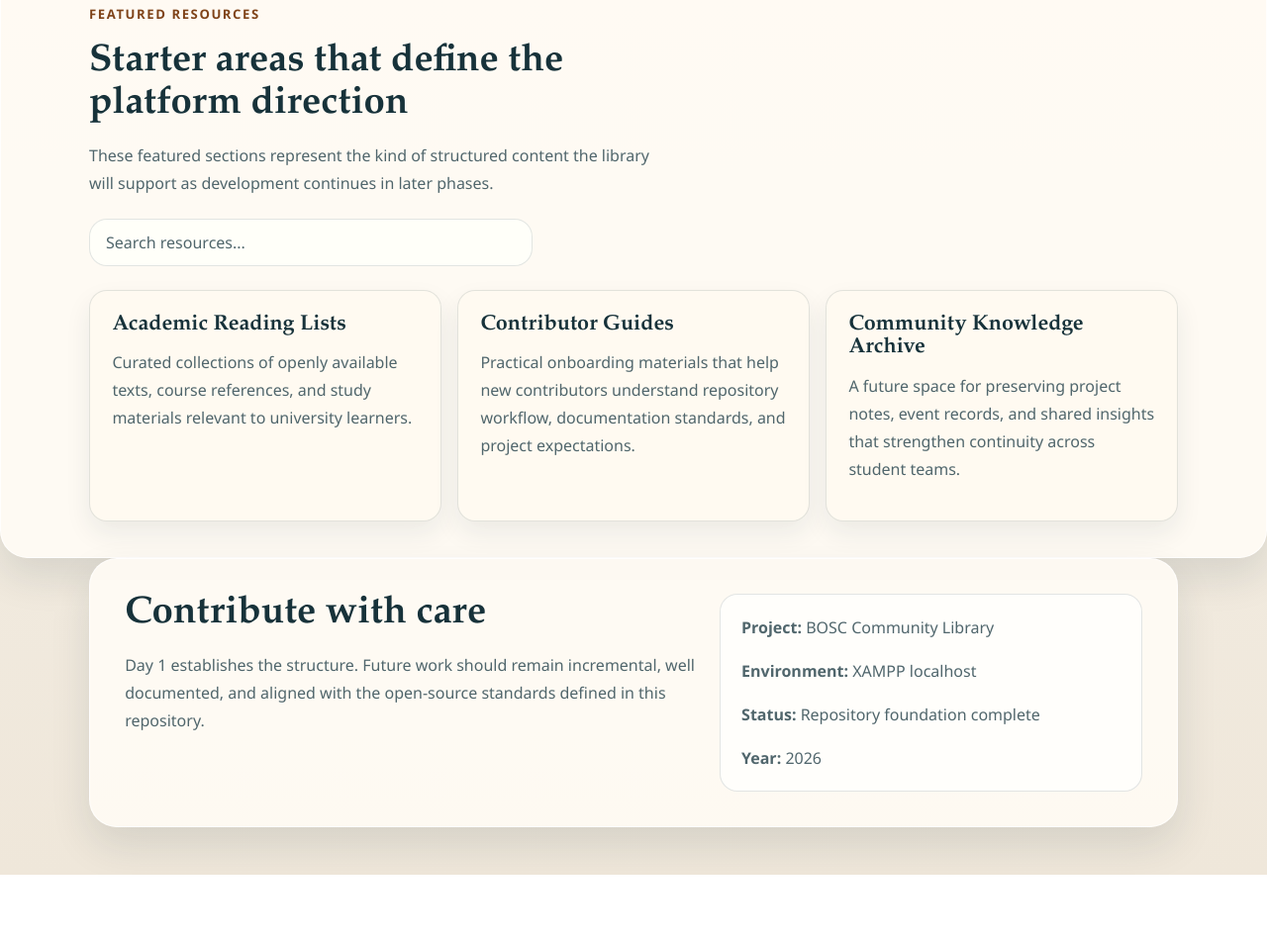
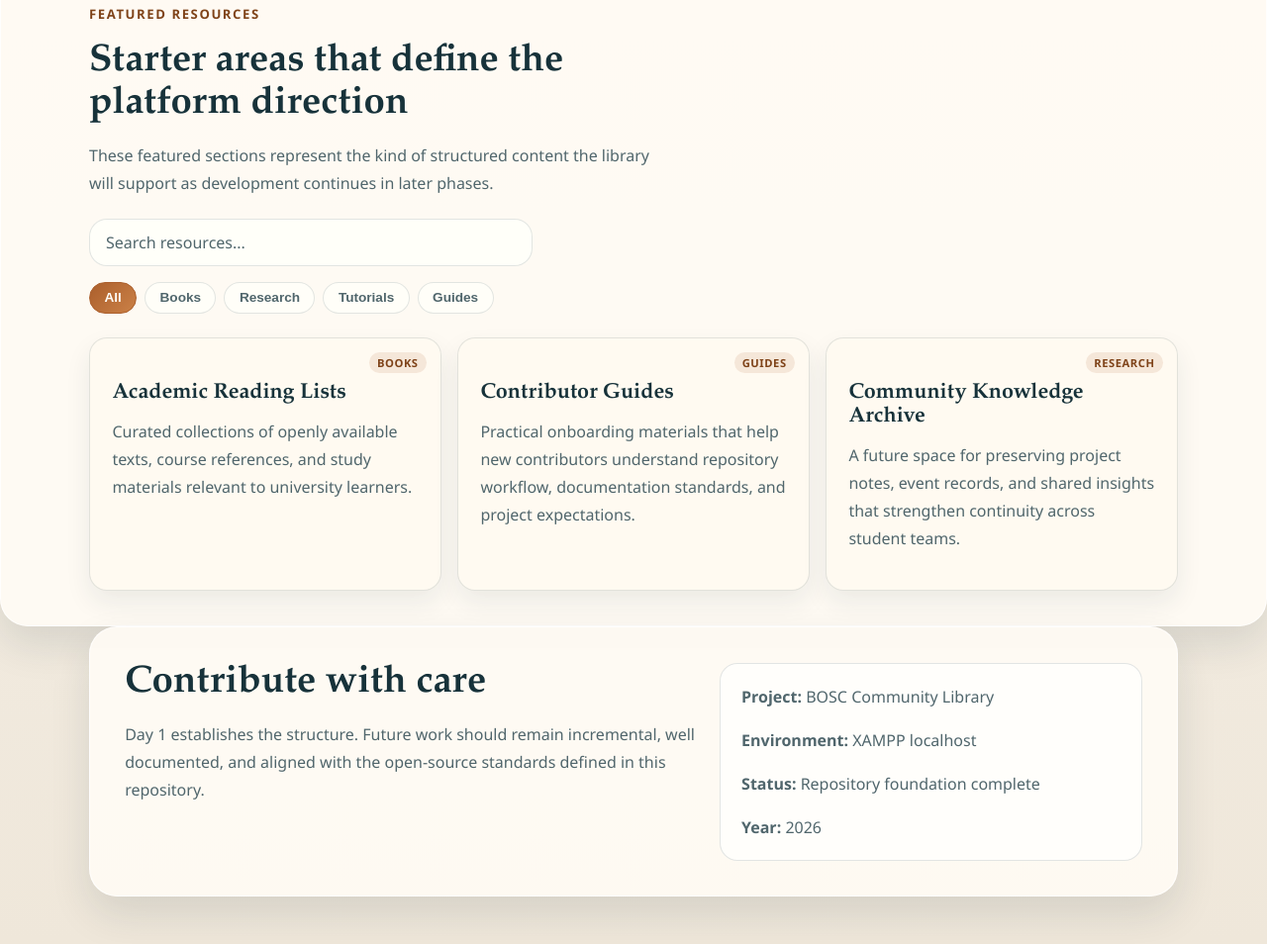
Before and after one commit to Sir-Emress/BOSC-Community-Library, a plain HTML site: page src/index.html in a window 1280 px wide. Shown: the part 1086-2040 px from the top of the page at 99% size. Before the commit the page ends 1970 px from the top, so only its background shows below. Drawn offline with Linux system fonts and the light colour scheme.

Commit message:
Add categorized resource browsing system

```diff
--- a/src/index.html
+++ b/src/index.html
@@ -132,6 +132,7 @@
           </p>
         </div>
 
+        <div class="resource-controls">
           <div class="search-wrapper">
             <input
               type="search"
@@ -142,8 +143,18 @@
             >
           </div>
 
+          <div class="category-filters" role="tablist" aria-label="Resource categories">
+            <button class="category-btn" data-category="all" aria-pressed="true">All</button>
+            <button class="category-btn" data-category="books">Books</button>
+            <button class="category-btn" data-category="research">Research</button>
+            <button class="category-btn" data-category="tutorials">Tutorials</button>
+            <button class="category-btn" data-category="guides">Guides</button>
+          </div>
+        </div>
+
         <div class="resource-grid" data-resource-grid>
-          <article class="resource-card" data-resource-card>
+          <article class="resource-card" data-resource-card data-category="books">
+            <span class="resource-category">Books</span>
             <h3>Academic Reading Lists</h3>
             <p>
               Curated collections of openly available texts, course references,
@@ -151,7 +162,8 @@
             </p>
           </article>
 
-          <article class="resource-card" data-resource-card>
+          <article class="resource-card" data-resource-card data-category="guides">
+            <span class="resource-category">Guides</span>
             <h3>Contributor Guides</h3>
             <p>
               Practical onboarding materials that help new contributors understand
@@ -159,7 +171,8 @@
             </p>
           </article>
 
-          <article class="resource-card" data-resource-card>
+          <article class="resource-card" data-resource-card data-category="research">
+            <span class="resource-category">Research</span>
             <h3>Community Knowledge Archive</h3>
             <p>
               A future space for preserving project notes, event records, and shared
--- a/src/script.js
+++ b/src/script.js
@@ -10,6 +10,9 @@ const searchInput = document.querySelector("#resource-search");
 const resourceGrid = document.querySelector("[data-resource-grid]");
 const resourceCards = document.querySelectorAll("[data-resource-card]");
 const noResultsMessage = document.querySelector("[data-no-results]");
+const categoryButtons = document.querySelectorAll(".category-btn");
+
+let activeCategory = "all";
 
 function setNavigationState(isOpen) {
   if (!navToggle || !siteNav) {
@@ -192,9 +195,11 @@ function filterResources() {
   resourceCards.forEach((card) => {
     const title = card.querySelector("h3")?.textContent?.toLowerCase() || "";
     const description = card.querySelector("p")?.textContent?.toLowerCase() || "";
-    const matches = title.includes(searchTerm) || description.includes(searchTerm);
+    const category = card.getAttribute("data-category") || "";
+    const searchMatches = title.includes(searchTerm) || description.includes(searchTerm);
+    const categoryMatches = activeCategory === "all" || category === activeCategory;
 
-    if (matches) {
+    if (searchMatches && categoryMatches) {
       card.style.display = "";
       visibleCount++;
     } else {
@@ -207,6 +212,22 @@ function filterResources() {
   }
 }
 
+function setActiveCategory(category) {
+  activeCategory = category;
+  categoryButtons.forEach((btn) => {
+    const btnCategory = btn.getAttribute("data-category");
+    btn.setAttribute("aria-pressed", btnCategory === category);
+  });
+  filterResources();
+}
+
 if (searchInput) {
   searchInput.addEventListener("input", filterResources);
 }
+
+categoryButtons.forEach((button) => {
+  button.addEventListener("click", () => {
+    const category = button.getAttribute("data-category");
+    setActiveCategory(category);
+  });
+});
--- a/src/style.css
+++ b/src/style.css
@@ -352,8 +352,15 @@ p {
   margin-bottom: 1.4rem;
 }
 
+.resource-controls {
+  display: flex;
+  flex-direction: column;
+  gap: 1rem;
+  margin-bottom: 1.5rem;
+}
+
 .search-wrapper {
-  margin-bottom: 1.5rem;
+  margin-bottom: 0;
 }
 
 .search-input {
@@ -379,6 +386,35 @@ p {
   color: var(--muted);
 }
 
+.category-filters {
+  display: flex;
+  flex-wrap: wrap;
+  gap: 0.5rem;
+}
+
+.category-btn {
+  padding: 0.45rem 0.9rem;
+  border: 1px solid var(--line);
+  border-radius: 999px;
+  background: rgba(255, 255, 250, 0.7);
+  color: var(--muted);
+  font-size: 0.85rem;
+  font-weight: 600;
+  cursor: pointer;
+  transition: all 180ms ease;
+}
+
+.category-btn:hover {
+  background: rgba(255, 250, 241, 0.9);
+  color: var(--ink);
+}
+
+.category-btn[aria-pressed="true"] {
+  background: linear-gradient(135deg, var(--accent), #cb8147);
+  color: #fffdf8;
+  border-color: var(--accent);
+}
+
 .no-results-message {
   margin-top: 1rem;
   padding: 1rem;
@@ -394,13 +430,29 @@ p {
 }
 
 .resource-card {
+  position: relative;
   padding: 1.4rem;
+  padding-top: 2.8rem;
   border-radius: var(--radius-md);
   background: var(--surface-strong);
   border: 1px solid var(--line);
   box-shadow: 0 12px 26px rgba(23, 50, 58, 0.08);
   transition: transform 180ms ease, box-shadow 180ms ease;
   -webkit-tap-highlight-color: transparent;
+}
+
+.resource-category {
+  position: absolute;
+  top: 0.9rem;
+  right: 0.9rem;
+  padding: 0.2rem 0.5rem;
+  border-radius: var(--radius-sm);
+  background: rgba(171, 95, 44, 0.12);
+  color: var(--accent-strong);
+  font-size: 0.7rem;
+  font-weight: 700;
+  text-transform: uppercase;
+  letter-spacing: 0.05em;
 }
 
 .resource-card:hover {
```
Lines whose indentation alone changed are shown as unchanged.
